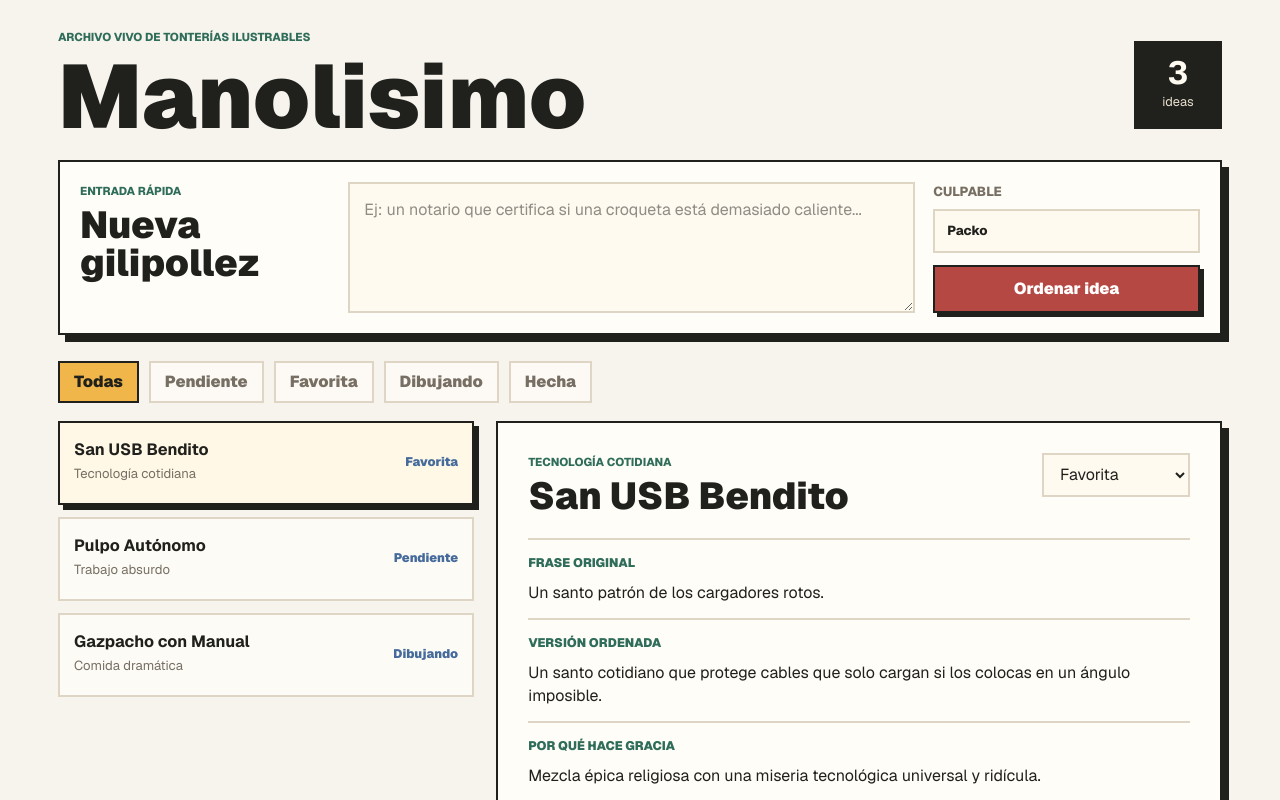
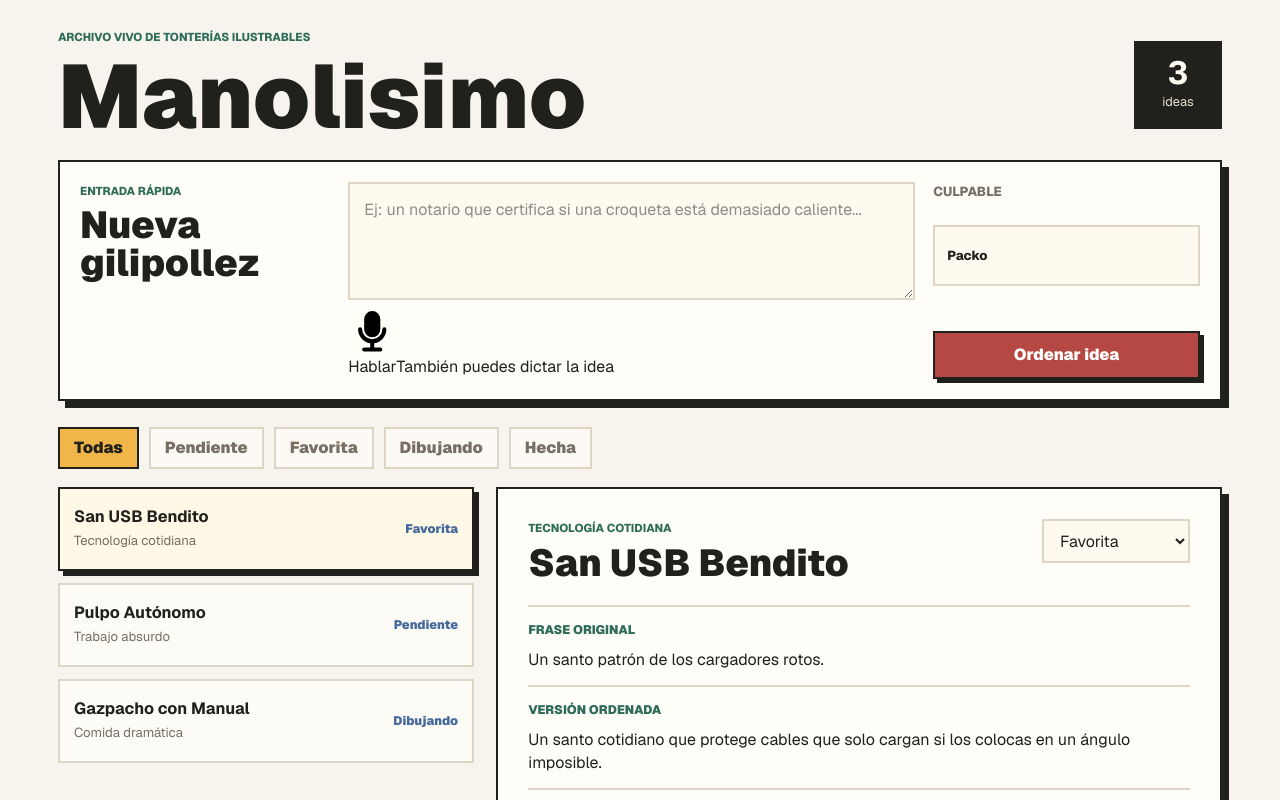
Before and after one commit to PackoJacko/manolisimo, a Next.js app: page / in a window 1280 px wide. Shown: the top 800 px of the page. Built offline with nearby package versions, Linux system fonts and the light colour scheme.

Commit message:
Añadir dictado por voz en Entrada rápida

```diff
--- a/app/manolisimo-app.tsx
+++ b/app/manolisimo-app.tsx
@@ -1,6 +1,38 @@
 'use client';
 
-import { useEffect, useMemo, useState } from 'react';
+import { useEffect, useMemo, useRef, useState } from 'react';
+
+type SpeechRecognitionEventLike = Event & {
+  results: ArrayLike<{
+    0: { transcript: string };
+    isFinal: boolean;
+  }>;
+};
+
+type SpeechRecognitionErrorEventLike = Event & {
+  error: string;
+};
+
+type SpeechRecognitionLike = {
+  continuous: boolean;
+  interimResults: boolean;
+  lang: string;
+  onresult: ((event: SpeechRecognitionEventLike) => void) | null;
+  onerror: ((event: SpeechRecognitionErrorEventLike) => void) | null;
+  onend: (() => void) | null;
+  start: () => void;
+  stop: () => void;
+  abort: () => void;
+};
+
+type SpeechRecognitionConstructor = new () => SpeechRecognitionLike;
+
+declare global {
+  interface Window {
+    SpeechRecognition?: SpeechRecognitionConstructor;
+    webkitSpeechRecognition?: SpeechRecognitionConstructor;
+  }
+}
 
 type IdeaStatus = 'Pendiente' | 'Favorita' | 'Dibujando' | 'Hecha';
 
@@ -140,11 +172,18 @@ export default function ManolisimoApp() {
   const [author, setAuthor] = useState('Packo');
   const [activeStatus, setActiveStatus] = useState<IdeaStatus | 'Todas'>('Todas');
   const [activeId, setActiveId] = useState(1);
+  const [isListening, setIsListening] = useState(false);
+  const [speechSupported, setSpeechSupported] = useState(true);
+  const [speechError, setSpeechError] = useState('');
+  const recognitionRef = useRef<SpeechRecognitionLike | null>(null);
+  const speechBaseRef = useRef('');
 
   useEffect(() => {
     const saved = window.localStorage.getItem('manolisimo-ideas');
 
     if (saved) {
+      // Local storage is the app's existing device-level source of saved ideas.
+      // eslint-disable-next-line react-hooks/set-state-in-effect
       setIdeas(JSON.parse(saved));
     }
   }, []);
@@ -152,6 +191,10 @@ export default function ManolisimoApp() {
   useEffect(() => {
     window.localStorage.setItem('manolisimo-ideas', JSON.stringify(ideas));
   }, [ideas]);
+
+  useEffect(() => {
+    return () => recognitionRef.current?.abort();
+  }, []);
 
   const filteredIdeas = useMemo(() => {
     if (activeStatus === 'Todas') {
@@ -172,6 +215,65 @@ export default function ManolisimoApp() {
     setIdeas((current) => [idea, ...current]);
     setActiveId(idea.id);
     setRawIdea('');
+  }
+
+  function toggleDictation() {
+    if (isListening) {
+      recognitionRef.current?.stop();
+      return;
+    }
+
+    const Recognition = window.SpeechRecognition || window.webkitSpeechRecognition;
+
+    if (!Recognition) {
+      setSpeechSupported(false);
+      setSpeechError('Este navegador no permite transcribir la voz.');
+      return;
+    }
+
+    const recognition = new Recognition();
+    const existingText = rawIdea.trim();
+    speechBaseRef.current = existingText ? `${existingText} ` : '';
+    recognition.lang = 'es-ES';
+    recognition.continuous = true;
+    recognition.interimResults = true;
+
+    recognition.onresult = (event) => {
+      let transcript = '';
+
+      for (let index = 0; index < event.results.length; index += 1) {
+        transcript += event.results[index][0].transcript;
+      }
+
+      setRawIdea(`${speechBaseRef.current}${transcript}`.trimStart());
+    };
+
+    recognition.onerror = (event) => {
+      const message =
+        event.error === 'not-allowed'
+          ? 'Necesito permiso para usar el micrófono.'
+          : event.error === 'no-speech'
+            ? 'No he oído nada. Pulsa el micrófono para intentarlo de nuevo.'
+            : 'No se ha podido transcribir. Inténtalo otra vez.';
+      setSpeechError(message);
+      setIsListening(false);
+    };
+
+    recognition.onend = () => {
+      setIsListening(false);
+      recognitionRef.current = null;
+    };
+
+    recognitionRef.current = recognition;
+    setSpeechError('');
+    setIsListening(true);
+
+    try {
+      recognition.start();
+    } catch {
+      setIsListening(false);
+      setSpeechError('No se ha podido iniciar el micrófono. Inténtalo otra vez.');
+    }
   }
 
   function updateStatus(id: number, status: IdeaStatus) {
@@ -199,12 +301,33 @@ export default function ManolisimoApp() {
             <p className="eyebrow">Entrada rápida</p>
             <h2 id="new-idea-title">Nueva gilipollez</h2>
           </div>
-          <textarea
-            aria-label="Escribe una idea en bruto"
-            value={rawIdea}
-            onChange={(event) => setRawIdea(event.target.value)}
-            placeholder="Ej: un notario que certifica si una croqueta está demasiado caliente..."
-          />
+          <div className="idea-input">
+            <textarea
+              aria-label="Escribe o dicta una idea en bruto"
+              value={rawIdea}
+              onChange={(event) => setRawIdea(event.target.value)}
+              placeholder="Ej: un notario que certifica si una croqueta está demasiado caliente..."
+            />
+            <div className="dictation-row">
+              <button
+                aria-label={isListening ? 'Detener grabación' : 'Dictar idea con el micrófono'}
+                aria-pressed={isListening}
+                className={isListening ? 'dictation-button listening' : 'dictation-button'}
+                disabled={!speechSupported}
+                onClick={toggleDictation}
+                type="button"
+              >
+                <svg aria-hidden="true" viewBox="0 0 24 24">
+                  <path d="M12 15a4 4 0 0 0 4-4V6a4 4 0 0 0-8 0v5a4 4 0 0 0 4 4Zm7-4a1 1 0 0 0-2 0 5 5 0 0 1-10 0 1 1 0 0 0-2 0 7 7 0 0 0 6 6.92V20H8a1 1 0 1 0 0 2h8a1 1 0 1 0 0-2h-3v-2.08A7 7 0 0 0 19 11Z" />
+                </svg>
+                {isListening ? 'Detener' : 'Hablar'}
+              </button>
+              <span aria-live="polite">
+                {isListening ? 'Escuchando… habla con normalidad' : 'También puedes dictar la idea'}
+              </span>
+            </div>
+            {speechError && <p className="speech-error" role="alert">{speechError}</p>}
+          </div>
           <div className="capture-actions">
             <label>
               Culpable
```
